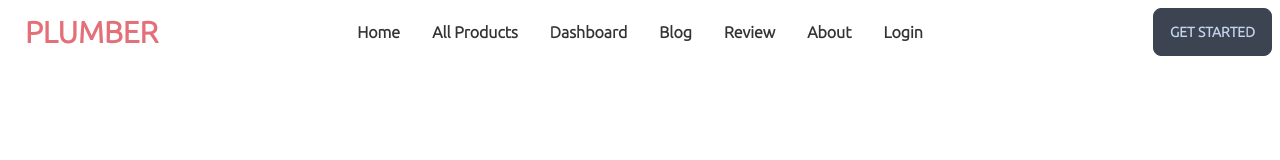
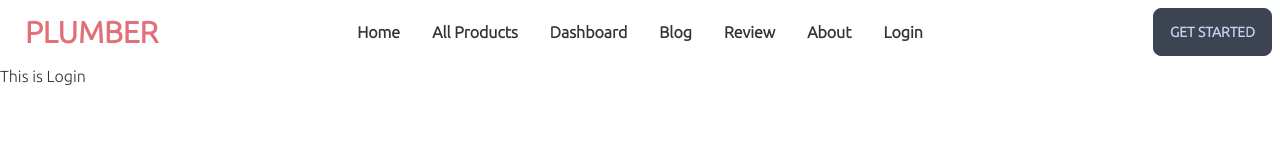
Before and after one commit to trshawonbd/Plumber-client-side, a React (Create React App) app: page /login in a window 1280 px wide. Shown: the top 160 px of the page. Built offline with nearby package versions, Linux system fonts and the light colour scheme.

Commit message:
notfound page  setup done

```diff
--- a/src/App.js
+++ b/src/App.js
@@ -5,6 +5,9 @@ import 'react-toastify/dist/ReactToastify.css';
 import NavBar from './Pages/Shared/NavBar/NavBar';
 import Home from './Pages/HomePage/Home/Home';
 import { Route, Routes } from 'react-router-dom';
+import Products from './Pages/AllProducts/Products/Products';
+import Login from './Pages/Authentication/Login/Login';
+import NotFound from './Pages/Shared/NotFound/NotFound';
 
 function App() {
   return (
@@ -12,6 +15,14 @@ function App() {
       <NavBar></NavBar>
       <Routes>
       <Route path="/" element={<Home></Home>} />
+      <Route path="/allProducts" element={<Products></Products>} />
+      <Route path="/dashboard" element={<Home></Home>} />
+      <Route path="/blog" element={<Home></Home>} />
+      <Route path="/revivew" element={<Home></Home>} />
+      <Route path="/about" element={<Home></Home>} />
+      <Route path="/login" element={<Login></Login>} />
+      <Route path="/register" element={<Home></Home>} />
+      <Route path="*" element={<NotFound></NotFound>} />
       </Routes>
 
 
--- /dev/null
+++ b/src/Pages/Authentication/Login/Login.js
@@ -0,0 +1,11 @@
+import React from 'react';
+
+const Login = () => {
+    return (
+        <div>
+            <h2>This is Login</h2>
+        </div>
+    );
+};
+
+export default Login;
--- /dev/null
+++ b/src/Pages/Shared/NotFound/NotFound.js
@@ -0,0 +1,14 @@
+import React from 'react';
+import notFound from '../../../assets/NotFound/404.gif';
+import './NotFound.css';
+
+const NotFound = () => {
+    return (
+        <div className=' d-flex '>
+            <img className='h-screen w-screen' src={notFound} alt="" srcset="" />
+        </div>
+
+    );
+};
+
+export default NotFound;
```
Also changed, not shown: src/Pages/Authentication/Login/Login.css (added), src/Pages/Shared/NotFound/NotFound.css (added), src/assets/NotFound/404.gif (added).
